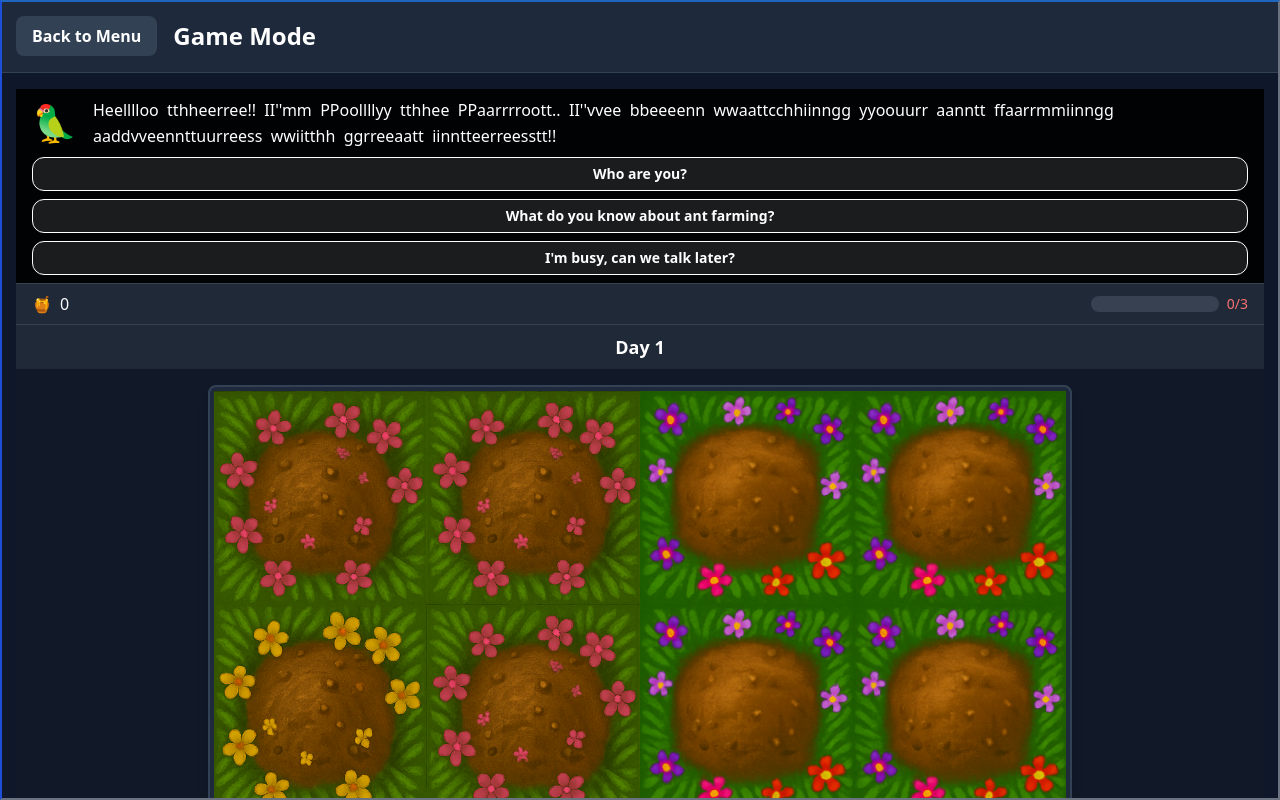
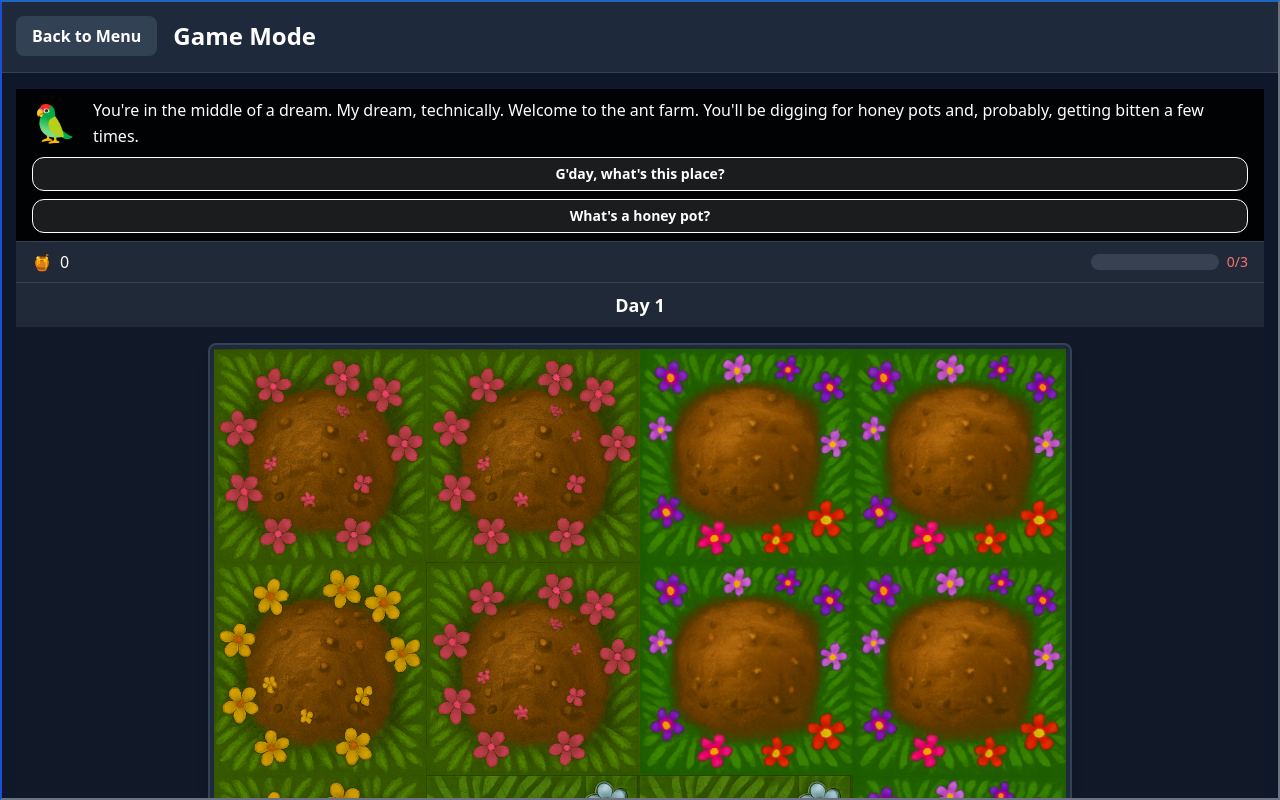
Before and after one commit to Crushford/Cassowary-Games, a Vue app: page /game in a window 1280 px wide. Shown: the top 800 px of the page. Built offline with nearby package versions, Linux system fonts and the light colour scheme.

Commit message:
update dialogue storage

```diff
--- a/src/components/DialogueBox.vue
+++ b/src/components/DialogueBox.vue
@@ -5,7 +5,9 @@
       <div class="flex-1 flex items-center px-4 py-2">
         <!-- Character Avatar -->
         <div class="flex-shrink-0 mr-4">
-          <span class="text-4xl animate-bounce">🦜</span>
+          <span class="text-4xl animate-bounce">{{
+            dialogueStore.currentCharacter?.fallbackEmoji || '🦜'
+          }}</span>
         </div>
 
         <!-- Dialogue Text -->
@@ -14,7 +16,7 @@
             class="text-white text-base leading-relaxed"
             :class="{ 'animate-pulse': dialogueStore.isAnimating }"
           >
-            <span v-if="dialogueStore.currentNode" class="typewriter">
+            <span v-if="dialogueStore.currentTopic" class="typewriter">
               {{ displayedText }}
             </span>
           </div>
@@ -24,12 +26,12 @@
       <!-- Response Options -->
       <div class="px-4 pb-2 space-y-2">
         <button
-          v-for="option in dialogueStore.currentOptions"
-          :key="option.id"
-          @click="selectOption(option)"
+          v-for="topic in dialogueStore.availableTopics"
+          :key="topic.id"
+          @click="selectTopic(topic)"
           class="w-full px-3 py-1.5 text-white text-sm font-bold text-center rounded-xl border border-white bg-white/10 hover:bg-white/20 hover:scale-105 transition-all duration-200 cursor-pointer focus:outline-none focus:ring-2 focus:ring-white/50"
         >
-          {{ option.text }}
+          {{ topic.questionText }}
         </button>
       </div>
     </div>
@@ -37,25 +39,26 @@
 </template>
 
 <script setup lang="ts">
-import { ref, onMounted, watch } from 'vue';
+import { ref, onMounted, watch, onUnmounted } from 'vue';
 import { useDialogueStore } from '../stores/dialogueStore';
-import { dialogueTree } from '../data/dialogue';
+import cockatooJames from '../data/characters/cockatooJames.json';
 
 const dialogueStore = useDialogueStore();
 const displayedText = ref('');
 const typewriterSpeed = 30; // milliseconds per character
+let typewriterInterval: number | null = null;
 
 // Initialize dialogue when component mounts
 onMounted(() => {
-  dialogueStore.initializeDialogue(dialogueTree, 'start');
+  dialogueStore.loadCharacter(cockatooJames);
   startTypewriter();
 });
 
-// Watch for changes in current node
+// Watch for changes in current topic
 watch(
-  () => dialogueStore.currentNode,
-  (newNode) => {
-    if (newNode) {
+  () => dialogueStore.currentTopic,
+  (newTopic) => {
+    if (newTopic) {
       startTypewriter();
     }
   }
@@ -63,30 +66,43 @@ watch(
 
 // Typewriter effect
 const startTypewriter = () => {
-  if (!dialogueStore.currentNode) return;
+  if (!dialogueStore.currentTopic) return;
+
+  // Clear any existing interval
+  if (typewriterInterval) {
+    clearInterval(typewriterInterval);
+  }
 
   dialogueStore.setAnimating(true);
   displayedText.value = '';
-  const text = dialogueStore.currentNode.text;
+  const text = dialogueStore.currentTopic.answerText;
   let currentIndex = 0;
 
-  const typeNextChar = () => {
+  typewriterInterval = window.setInterval(() => {
     if (currentIndex < text.length) {
-      displayedText.value += text[currentIndex];
+      displayedText.value = text.slice(0, currentIndex + 1);
       currentIndex++;
-      setTimeout(typeNextChar, typewriterSpeed);
     } else {
+      if (typewriterInterval) {
+        clearInterval(typewriterInterval);
+        typewriterInterval = null;
+      }
       dialogueStore.setAnimating(false);
     }
-  };
-
-  typeNextChar();
+  }, typewriterSpeed);
 };
 
-// Handle option selection
-const selectOption = (option: { nextNodeId: string }) => {
-  dialogueStore.goToNode(option.nextNodeId);
+// Handle topic selection
+const selectTopic = (topic: { id: string }) => {
+  dialogueStore.selectTopic(topic.id);
 };
+
+// Clean up interval on component unmount
+onUnmounted(() => {
+  if (typewriterInterval) {
+    clearInterval(typewriterInterval);
+  }
+});
 
 defineOptions({
   name: 'DialogueBox',
--- /dev/null
+++ b/src/data/characters/cockatooJames.json
@@ -0,0 +1,33 @@
+{
+  "id": "cockatooJames",
+  "displayName": "James",
+  "fallbackEmoji": "🦜",
+  "portraitUrl": null,
+  "introNodeId": "start",
+  "dialogue": [
+    {
+      "id": "start",
+      "questionText": "G'day, what's this place?",
+      "answerText": "You're in the middle of a dream. My dream, technically. Welcome to the ant farm. You'll be digging for honey pots and, probably, getting bitten a few times.",
+      "prerequisites": []
+    },
+    {
+      "id": "ask_honey",
+      "questionText": "What's a honey pot?",
+      "answerText": "Honey pots are replete ants — they swell up with nectar until they're basically living storage units. The goal is to find them without getting stung.",
+      "prerequisites": []
+    },
+    {
+      "id": "ask_bites",
+      "questionText": "What happens if I get bitten?",
+      "answerText": "Bitten ants inject a mild venom. It gets you stoned, in a good way. But if you get bitten three times in one day, you'll pass out and wake up tomorrow. No big deal.",
+      "prerequisites": ["ask_honey"]
+    },
+    {
+      "id": "ask_tips",
+      "questionText": "Any tips for digging?",
+      "answerText": "Yeah — one replete per row, one per column. Start with safe guesses. Don't be afraid to fail. Failing's the doorway in.",
+      "prerequisites": ["ask_bites"]
+    }
+  ]
+}
--- a/src/data/dialogue.ts
+++ /dev/null
@@ -1,83 +0,0 @@
-import type { DialogueNode } from '../stores/dialogueStore';
-
-export const dialogueTree: Record<string, DialogueNode> = {
-  start: {
-    id: 'start',
-    text: "Hello there! I'm Polly the Parrot. I've been watching your ant farming adventures with great interest!",
-    options: [
-      {
-        id: 'start_1',
-        text: 'Who are you?',
-        nextNodeId: 'who_are_you',
-      },
-      {
-        id: 'start_2',
-        text: 'What do you know about ant farming?',
-        nextNodeId: 'ant_farming',
-      },
-      {
-        id: 'start_3',
-        text: "I'm busy, can we talk later?",
-        nextNodeId: 'busy',
-      },
-    ],
-  },
-  who_are_you: {
-    id: 'who_are_you',
-    text: "I'm Polly, the guardian of the ant farm! I've been here for generations, watching over the colony and helping new farmers like yourself.",
-    options: [
-      {
-        id: 'who_1',
-        text: "That's fascinating! Tell me more about your role.",
-        nextNodeId: 'guardian_role',
-      },
-      {
-        id: 'who_2',
-        text: 'How long have you been here?',
-        nextNodeId: 'how_long',
-      },
-      {
-        id: 'who_3',
-        text: 'I need to get back to farming.',
-        nextNodeId: 'back_to_farming',
-      },
-    ],
-  },
-  ant_farming: {
-    id: 'ant_farming',
-    text: "Oh, I know quite a bit! The key is to maintain the right balance of honey pots and avoid getting bitten. It's all about strategy!",
-    options: [
-      {
-        id: 'farming_1',
-        text: 'Can you give me some tips?',
-        nextNodeId: 'farming_tips',
-      },
-      {
-        id: 'farming_2',
-        text: "What's the deal with the honey pots?",
-        nextNodeId: 'honey_pots',
-      },
-      {
-        id: 'farming_3',
-        text: 'Thanks for the info!',
-        nextNodeId: 'back_to_farming',
-      },
-    ],
-  },
-  busy: {
-    id: 'busy',
-    text: "Of course! Farming is important work. Come back when you have time to chat. I'll be here!",
-    options: [
-      {
-        id: 'busy_1',
-        text: 'Actually, I do have time now.',
-        nextNodeId: 'start',
-      },
-      {
-        id: 'busy_2',
-        text: 'Thanks for understanding!',
-        nextNodeId: 'end',
-      },
-    ],
-  },
-};
--- a/src/stores/dialogueStore.ts
+++ b/src/stores/dialogueStore.ts
@@ -1,62 +1,70 @@
 import { defineStore } from 'pinia';
 
-export interface DialogueOption {
+export interface DialogueTopic {
   id: string;
-  text: string;
-  nextNodeId: string;
+  questionText: string;
+  answerText: string;
+  prerequisites: string[];
 }
 
-export interface DialogueNode {
+export interface CharacterDialogue {
   id: string;
-  text: string;
-  options: DialogueOption[];
+  displayName: string;
+  fallbackEmoji: string;
+  portraitUrl: string | null;
+  introNodeId: string;
+  dialogue: DialogueTopic[];
 }
 
 export interface DialogueState {
-  currentNodeId: string | null;
+  currentCharacter: CharacterDialogue | null;
+  currentTopicId: string | null;
+  hasSeenTopics: Set<string>;
   isAnimating: boolean;
-  dialogueTree: Record<string, DialogueNode>;
-  hasSeenNode: Set<string>;
 }
 
 export const useDialogueStore = defineStore('dialogue', {
   state: (): DialogueState => ({
-    currentNodeId: null,
+    currentCharacter: null,
+    currentTopicId: null,
+    hasSeenTopics: new Set(),
     isAnimating: false,
-    dialogueTree: {},
-    hasSeenNode: new Set(),
   }),
 
   getters: {
-    currentNode: (state): DialogueNode | null => {
-      if (!state.currentNodeId) return null;
-      return state.dialogueTree[state.currentNodeId] || null;
+    currentTopic: (state): DialogueTopic | null => {
+      if (!state.currentCharacter || !state.currentTopicId) return null;
+      return state.currentCharacter.dialogue.find((t) => t.id === state.currentTopicId) || null;
     },
 
-    currentOptions: (state): DialogueOption[] => {
-      if (!state.currentNodeId) return [];
-      return state.dialogueTree[state.currentNodeId]?.options || [];
+    availableTopics: (state): DialogueTopic[] => {
+      if (!state.currentCharacter) return [];
+
+      return state.currentCharacter.dialogue.filter((topic) =>
+        topic.prerequisites.every((prereq) => state.hasSeenTopics.has(prereq))
+      );
     },
 
     isDialogueActive: (state): boolean => {
-      return state.currentNodeId !== null;
+      return state.currentCharacter !== null;
     },
   },
 
   actions: {
-    initializeDialogue(dialogueTree: Record<string, DialogueNode>, startNodeId: string) {
-      this.dialogueTree = dialogueTree;
-      this.currentNodeId = startNodeId;
-      this.hasSeenNode = new Set([startNodeId]);
+    loadCharacter(character: CharacterDialogue) {
+      this.currentCharacter = character;
+      this.currentTopicId = character.introNodeId;
+      this.hasSeenTopics = new Set([character.introNodeId]);
     },
 
-    goToNode(nodeId: string) {
-      if (!this.dialogueTree[nodeId]) {
-        console.error(`Dialogue node ${nodeId} not found`);
-        return;
-      }
-      this.currentNodeId = nodeId;
-      this.hasSeenNode.add(nodeId);
+    selectTopic(topicId: string) {
+      if (!this.currentCharacter) return;
+
+      const topic = this.currentCharacter.dialogue.find((t) => t.id === topicId);
+      if (!topic) return;
+
+      this.currentTopicId = topicId;
+      this.hasSeenTopics.add(topicId);
     },
 
     setAnimating(isAnimating: boolean) {
@@ -64,13 +72,14 @@ export const useDialogueStore = defineStore('dialogue', {
     },
 
     resetDialogue() {
-      this.currentNodeId = null;
+      this.currentCharacter = null;
+      this.currentTopicId = null;
+      this.hasSeenTopics.clear();
       this.isAnimating = false;
-      this.hasSeenNode.clear();
     },
 
-    hasVisitedNode(nodeId: string): boolean {
-      return this.hasSeenNode.has(nodeId);
+    hasSeenTopic(topicId: string): boolean {
+      return this.hasSeenTopics.has(topicId);
     },
   },
 });
```
